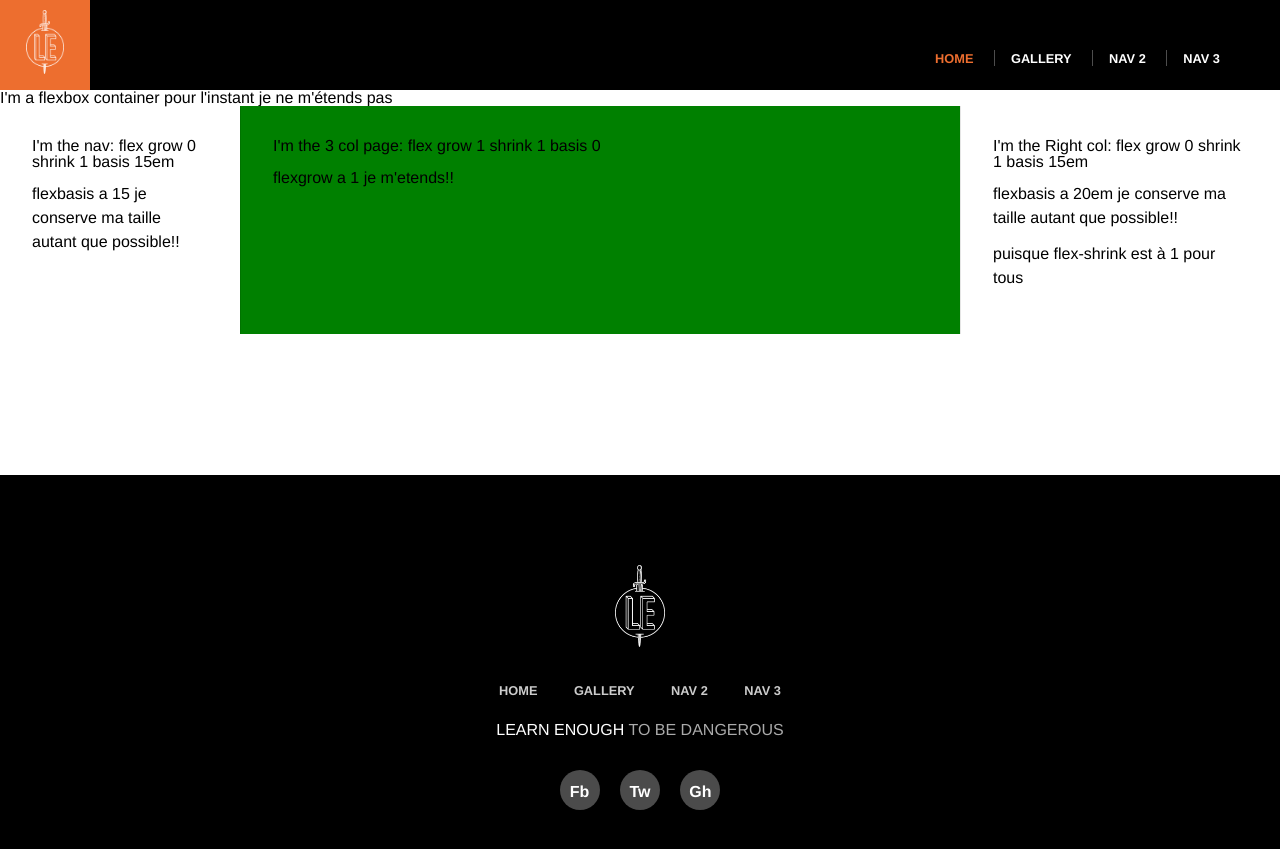
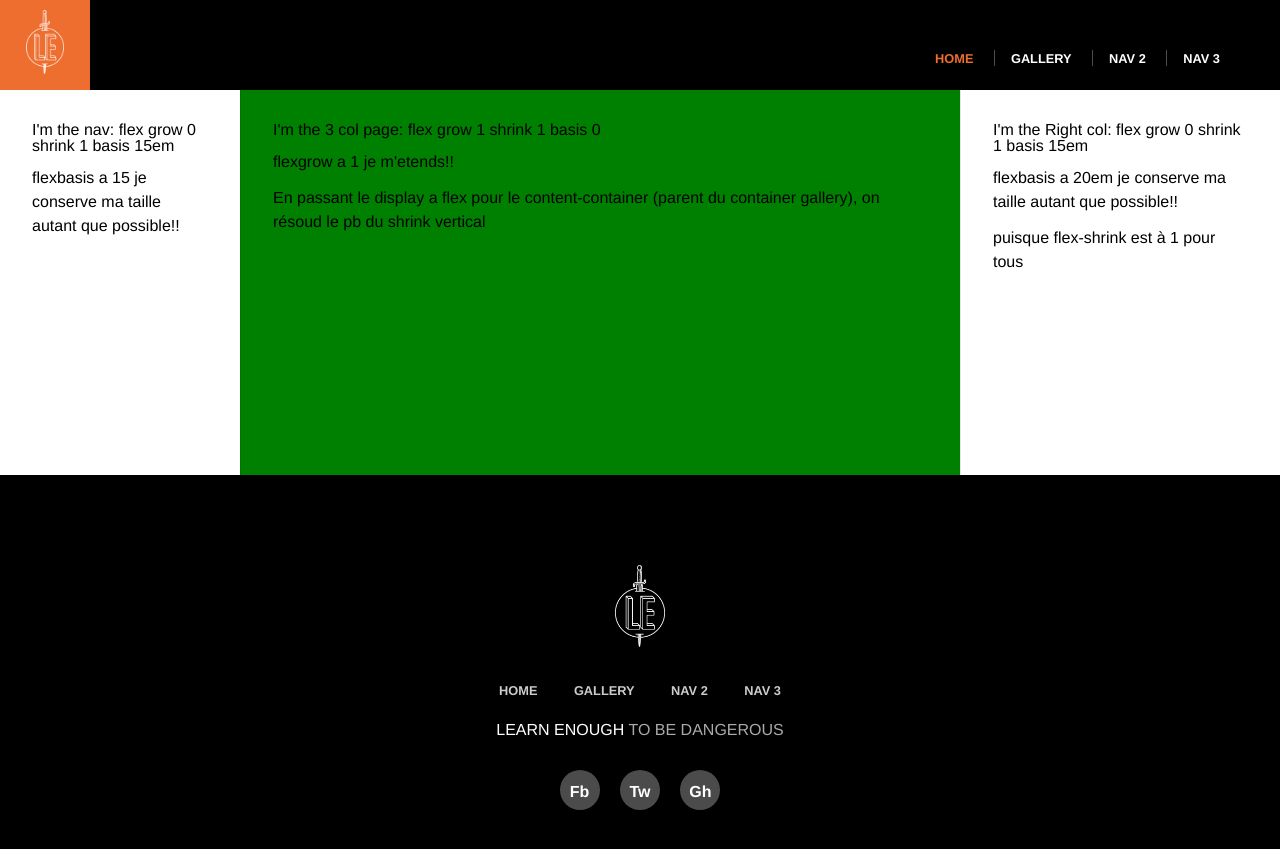
Before and after one commit to didierClin/LearnEnought-CSS, a Jekyll site: the page built from gallery/index.html, in a window 1280 px wide. Shown: the top 849 px of the page. Built offline with Jekyll 4.4.1, drawn with Linux system fonts in a browser that asks for light colours.

Commit message:
Add flexbox to gallery - expand in parent container

```diff
--- a/css/main.css
+++ b/css/main.css
@@ -11,6 +11,7 @@ body {
   /*flex-grow: 1;
   flex-shrink: 1;
   flex-basis: auto;*/
+  display: flex;
   padding-top: 10vh;
   width: 100%;
 }
--- a/gallery/index.html
+++ b/gallery/index.html
@@ -2,8 +2,6 @@
 layout: default
 ---
 
-I'm a flexbox container
-pour l'instant je ne m'étends pas
 <div class="gallery col-three">
   <div class="col col-nav">
     I'm the nav:
@@ -14,6 +12,7 @@ pour l'instant je ne m'étends pas
     I'm the 3 col page:
     flex grow 1 shrink 1 basis 0
     <p>flexgrow a 1 je m'etends!!</p>
+    <p>En passant le display a flex pour le content-container (parent du container gallery), on résoud le pb du shrink vertical</p>
   </div>
   <div class="col col-aside">
     I'm the Right col:
```
